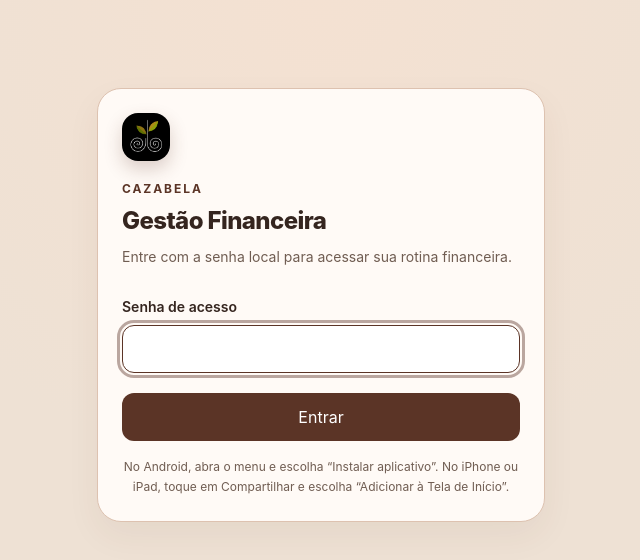
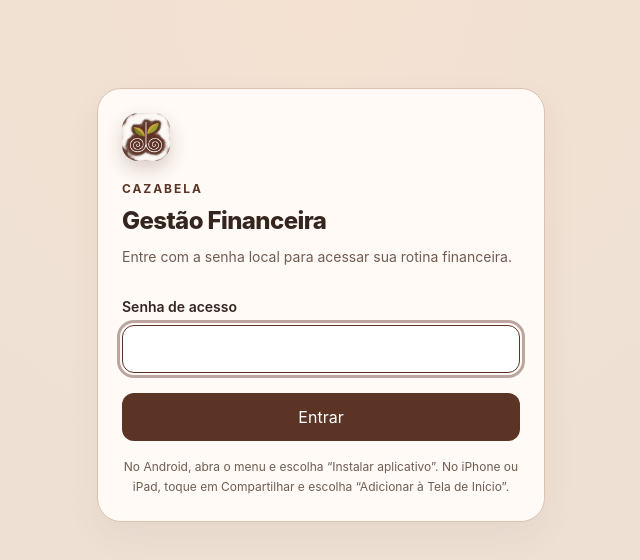
Before and after one commit to souabeldeoliveira/siga-financeiro, a Next.js app: page /login in a window 1280 px wide. Shown: the top 560 px of the page, without its empty margins (319-959 px from the left). Built offline with nearby package versions, Linux system fonts and the light colour scheme; no server answers.

Commit message:
Recover stale app loads and refresh branding

```diff
--- a/app/layout.tsx
+++ b/app/layout.tsx
@@ -2,6 +2,7 @@ import type { Metadata, Viewport } from "next";
 
 import { AppShell } from "@/components/layout/AppShell";
 import { ServiceWorkerRegistration } from "@/components/pwa/ServiceWorkerRegistration";
+import { RouteLoadRecovery } from "@/components/pwa/RouteLoadRecovery";
 
 import "./globals.css";
 
@@ -9,8 +10,8 @@ export const metadata: Metadata = {
   title: { default: "Cazabela — Gestão Financeira", template: "%s | Cazabela" },
   description: "Gestão financeira de contratos de administração imobiliária.",
   icons: {
-    icon: [{ url: "/cazabela-app-icon.png", sizes: "1254x1254", type: "image/png" }],
-    apple: [{ url: "/cazabela-app-icon.png", sizes: "1254x1254", type: "image/png" }],
+    icon: [{ url: "/cazabela-app-icon-v2.png", sizes: "1254x1254", type: "image/png" }],
+    apple: [{ url: "/cazabela-app-icon-v2.png", sizes: "1254x1254", type: "image/png" }],
   },
 };
 
@@ -23,7 +24,7 @@ export const viewport: Viewport = {
 export default function RootLayout({ children }: Readonly<{ children: React.ReactNode }>) {
   return (
     <html lang="pt-BR">
-      <body><ServiceWorkerRegistration /><AppShell>{children}</AppShell></body>
+      <body><RouteLoadRecovery /><ServiceWorkerRegistration /><AppShell>{children}</AppShell></body>
     </html>
   );
 }
--- a/app/login/page.tsx
+++ b/app/login/page.tsx
@@ -15,7 +15,7 @@ export default async function LoginPage() {
   return (
     <div className="mx-auto w-full max-w-md py-8 sm:py-16">
       <Card>
-        <Image src="/cazabela-app-icon.png" alt="Símbolo da Cazabela" width={48} height={48} preload className="size-12 rounded-2xl object-cover shadow-[0_8px_18px_rgba(91,52,38,0.22)]" />
+        <Image src="/cazabela-app-icon-v2.png" alt="Símbolo da Cazabela" width={48} height={48} preload className="size-12 rounded-2xl object-cover shadow-[0_8px_18px_rgba(91,52,38,0.22)]" />
         <p className="mt-5 text-xs font-bold uppercase tracking-[0.16em] text-[var(--brand)]">Cazabela</p>
         <h1 className="mt-2 text-2xl font-extrabold tracking-tight">Gestão Financeira</h1>
         <p className="mt-2 text-sm leading-6 text-[var(--muted)]">Entre com a senha local para acessar sua rotina financeira.</p>
--- a/app/manifest.ts
+++ b/app/manifest.ts
@@ -13,8 +13,8 @@ export default function manifest(): MetadataRoute.Manifest {
     theme_color: "#5b3426",
     categories: ["business", "finance"],
     icons: [
-      { src: "/cazabela-app-icon.png", sizes: "1254x1254", type: "image/png", purpose: "any" },
-      { src: "/cazabela-app-icon.png", sizes: "1254x1254", type: "image/png", purpose: "maskable" },
+      { src: "/cazabela-app-icon-v2.png", sizes: "1254x1254", type: "image/png", purpose: "any" },
+      { src: "/cazabela-app-icon-v2.png", sizes: "1254x1254", type: "image/png", purpose: "maskable" },
     ],
   };
 }
--- a/components/layout/MobileNav.tsx
+++ b/components/layout/MobileNav.tsx
@@ -11,7 +11,7 @@ export function MobileNav() {
   return (
     <header className="sticky top-0 z-20 border-b border-[var(--border)] bg-[var(--background)]/95 backdrop-blur lg:hidden">
       <div className="flex items-center gap-3 px-4 py-3">
-        <Link href="/dashboard" className="shrink-0" aria-label="Cazabela — Gestão Financeira — Dashboard"><Image src="/cazabela-app-icon.png" alt="" width={40} height={40} className="size-10 rounded-2xl object-cover shadow-[0_6px_14px_rgba(91,52,38,0.2)]" /></Link>
+        <Link href="/dashboard" className="shrink-0" aria-label="Cazabela — Gestão Financeira — Dashboard"><Image src="/cazabela-app-icon-v2.png" alt="" width={40} height={40} className="size-10 rounded-2xl object-cover shadow-[0_6px_14px_rgba(91,52,38,0.2)]" /></Link>
         <div className="min-w-0 flex-1">
           <p className="truncate text-sm font-bold">Cazabela</p>
           <p className="text-xs text-[var(--muted)]">Gestão Financeira</p>
--- a/components/layout/Sidebar.tsx
+++ b/components/layout/Sidebar.tsx
@@ -12,7 +12,7 @@ export function Sidebar() {
     <aside className="hidden min-h-screen border-r border-[var(--border)] bg-[var(--surface)]/90 lg:sticky lg:top-0 lg:flex lg:h-screen lg:flex-col">
       <div className="border-b border-[var(--border)] px-6 py-7">
         <Link href="/dashboard" className="inline-flex items-center gap-3" aria-label="Cazabela — Gestão Financeira — Dashboard">
-          <Image src="/cazabela-app-icon.png" alt="Símbolo da Cazabela" width={44} height={44} className="size-11 rounded-2xl object-cover shadow-[0_8px_18px_rgba(91,52,38,0.22)]" />
+          <Image src="/cazabela-app-icon-v2.png" alt="Símbolo da Cazabela" width={44} height={44} className="size-11 rounded-2xl object-cover shadow-[0_8px_18px_rgba(91,52,38,0.22)]" />
           <span>
             <span className="block text-base font-bold tracking-tight">Cazabela</span>
             <span className="block text-xs text-[var(--muted)]">Gestão Financeira</span>
--- /dev/null
+++ b/components/pwa/RouteLoadRecovery.tsx
@@ -0,0 +1,28 @@
+"use client";
+
+import { useEffect } from "react";
+
+const stalePageError = /chunkloaderror|loading chunk|dynamically imported module|rsc payload|failed to fetch/i;
+const recoveryKey = "siga-route-load-recovered";
+
+export function RouteLoadRecovery() {
+  useEffect(() => {
+    const recover = (reason: unknown) => {
+      const message = reason instanceof Error ? reason.message : String(reason ?? "");
+      if (!stalePageError.test(message) || sessionStorage.getItem(recoveryKey)) return;
+      sessionStorage.setItem(recoveryKey, "true");
+      window.location.reload();
+    };
+
+    const onError = (event: ErrorEvent) => recover(event.error ?? event.message);
+    const onRejection = (event: PromiseRejectionEvent) => recover(event.reason);
+    window.addEventListener("error", onError);
+    window.addEventListener("unhandledrejection", onRejection);
+    return () => {
+      window.removeEventListener("error", onError);
+      window.removeEventListener("unhandledrejection", onRejection);
+    };
+  }, []);
+
+  return null;
+}
--- a/components/pwa/ServiceWorkerRegistration.tsx
+++ b/components/pwa/ServiceWorkerRegistration.tsx
@@ -5,7 +5,9 @@ import { useEffect } from "react";
 export function ServiceWorkerRegistration() {
   useEffect(() => {
     if ("serviceWorker" in navigator) {
-      navigator.serviceWorker.register("/sw.js").catch(() => undefined);
+      navigator.serviceWorker.register("/sw.js", { updateViaCache: "none" })
+        .then((registration) => registration.update())
+        .catch(() => undefined);
     }
   }, []);
 
--- a/next.config.ts
+++ b/next.config.ts
@@ -1,5 +1,12 @@
 import type { NextConfig } from "next";
 
-const nextConfig: NextConfig = {};
+const nextConfig: NextConfig = {
+  async headers() {
+    return [{
+      source: "/sw.js",
+      headers: [{ key: "Cache-Control", value: "no-cache, no-store, must-revalidate" }],
+    }];
+  },
+};
 
 export default nextConfig;
```
Also changed, not shown: public/cazabela-app-icon-v2.png (added).
